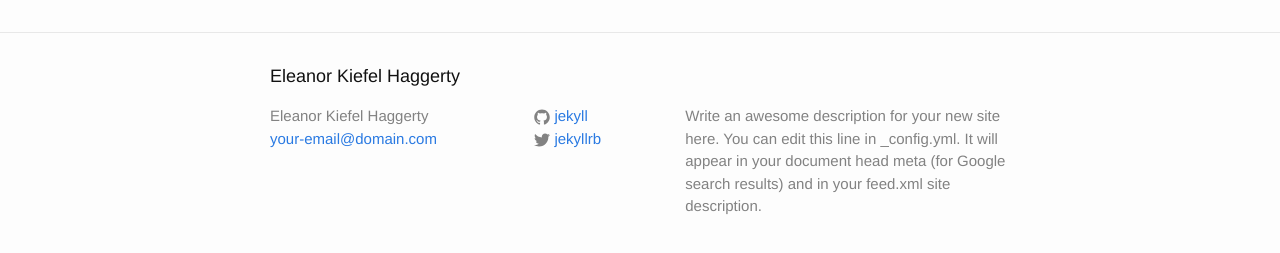
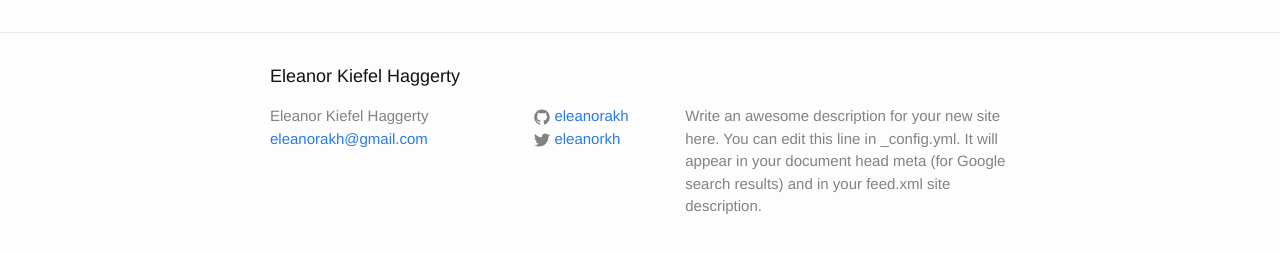
Before and after one commit to eleanorakh/eleanorakh.github.io, a Jekyll site: the page built from index.html, in a window 1280 px wide. Shown: the part 264-517 px from the top of the page. Built offline with Jekyll 4.4.1, drawn with Linux system fonts in a browser that asks for light colours.

Commit message:
Update site variables

```diff
--- a/_config.yml
+++ b/_config.yml
@@ -1,14 +1,14 @@
 # Site settings
 title: Eleanor Kiefel Haggerty
-email: your-email@domain.com
+email: eleanorakh@gmail.com
 description: > # this means to ignore newlines until "baseurl:"
   Write an awesome description for your new site here. You can edit this
   line in _config.yml. It will appear in your document head meta (for
   Google search results) and in your feed.xml site description.
 baseurl: "" # the subpath of your site, e.g. /blog/
 url: "http://yourdomain.com" # the base hostname & protocol for your site
-twitter_username: jekyllrb
-github_username:  jekyll
+twitter_username: eleanorkh
+github_username: eleanorakh
 
 # Build settings
 markdown: kramdown
```
